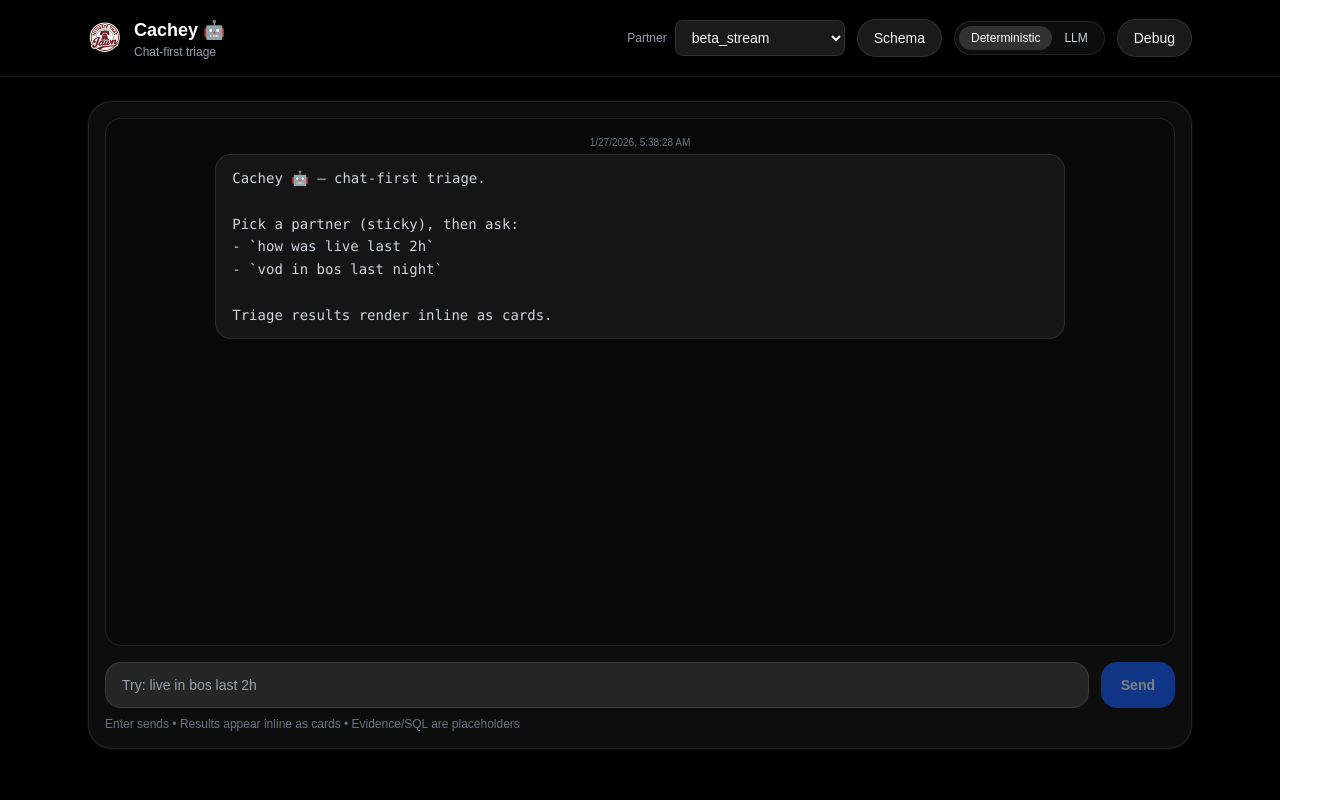
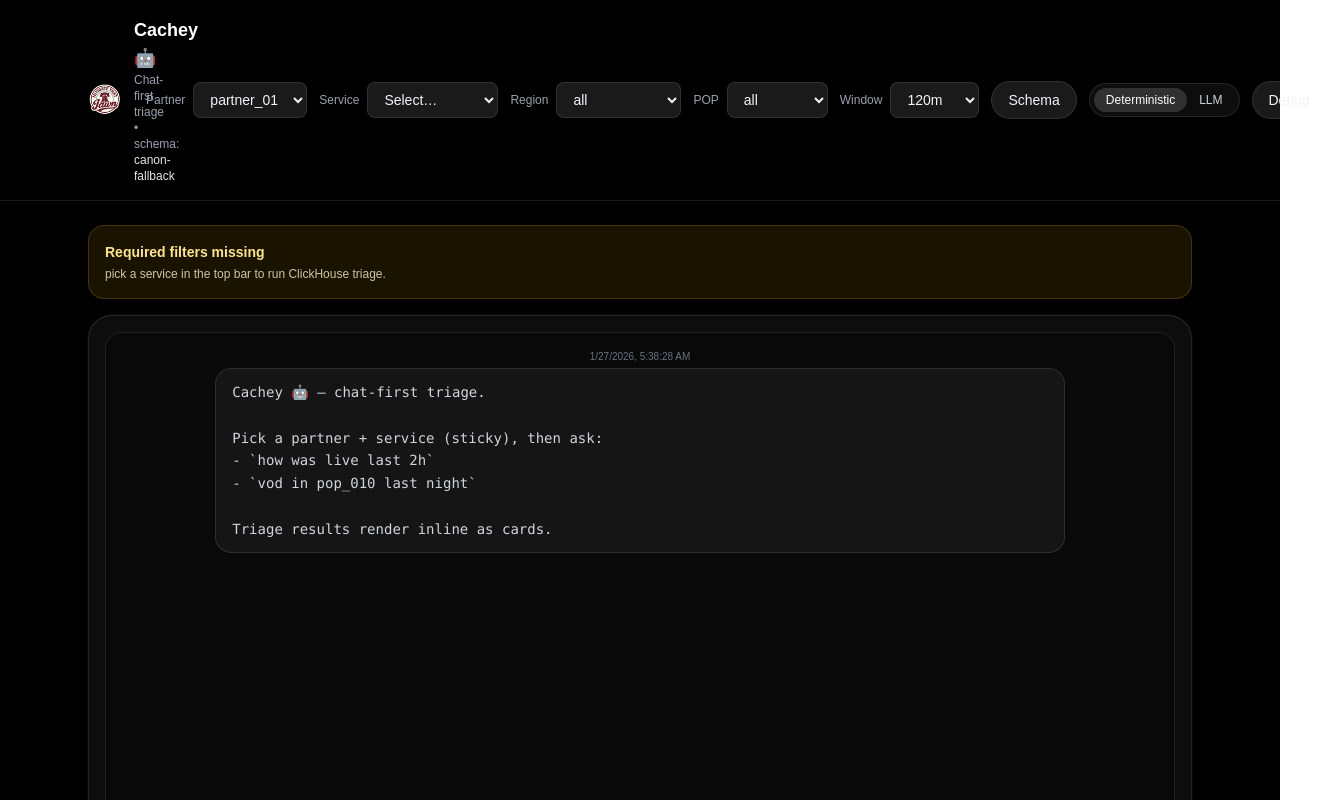
Before and after one commit to kganigap-291992/cdn-triage-bot, a Next.js app in the folder ui/: page / in a window 1280 px wide. Shown: the top 800 px of the page, 1327 px wide, since content can reach past the window. Built offline with nearby package versions, Linux system fonts and the light colour scheme.

Commit message:
fix(ui): canon partners + service required + schema-driven filters + TTL persistence

```diff
--- a/ui/app/api/schema/route.ts
+++ b/ui/app/api/schema/route.ts
@@ -1,5 +1,6 @@
 // ui/app/api/schema/route.ts
 import { NextResponse } from "next/server";
+import { CANON } from "@/lib/schema/canonical";
 
 export const runtime = "nodejs";
 
@@ -31,7 +32,7 @@ export async function GET() {
       const resp = await fetch(url, {
         method: "GET",
         headers: {
-          "Accept": "application/json",
+          Accept: "application/json",
           "X-CACHEY-KEY": proxyKey,
         },
       });
@@ -39,9 +40,7 @@ export async function GET() {
       if (!resp.ok) {
         const text = await resp.text().catch(() => "");
         throw new Error(
-          `Proxy schema failed (${resp.status} ${resp.statusText})${
-            text ? `: ${text}` : ""
-          }`
+          `Proxy schema failed (${resp.status} ${resp.statusText})${text ? `: ${text}` : ""}`
         );
       }
 
@@ -58,30 +57,23 @@ export async function GET() {
       });
     } catch (err) {
       console.error("Schema proxy error:", err);
-      // fall through to static fallback
+      // fall through to canonical fallback
     }
   }
 
-  // ✅ Static fallback (Phase 1 / local mode)
+  // ✅ Static fallback (Phase 1 / local mode) — CANON is the single source of truth
   const schema = {
-    partners: [
-      "partner_01",
-      "partner_02",
-      "partner_03",
-      "partner_04",
-      "partner_05",
-      "partner_06",
-    ],
-    services: ["live", "vod"],
-    regions: ["us", "eu", "apac"],
-    pops: ["lax", "sjc", "iad", "cdg"],
-    contentTypes: ["manifest", "segment", "api"],
-    uaFamilies: ["web", "mobile", "stb", "smart_tv", "console"],
+    partners: [...CANON.partners],
+    services: [...CANON.services],
+    regions: [...CANON.regions],
+    pops: [...CANON.pops],
+    contentTypes: [...CANON.contentTypes],
+    uaFamilies: [...CANON.uaFamilies],
   };
 
   return NextResponse.json({
     ok: true,
     schema,
-    source: "static-fallback",
+    source: "canon-fallback",
   });
 }
--- a/ui/app/page.tsx
+++ b/ui/app/page.tsx
@@ -3,6 +3,7 @@
 import React, { useEffect, useMemo, useRef, useState } from "react";
 import Image from "next/image";
 import type { TriageResponse } from "@/lib/triage/contracts";
+import { CANON } from "@/lib/schema/canonical";
 
 // ------------------------------------------------------------
 // Home page (/) — Chat-first, dark theme, ClickHouse-first
@@ -12,17 +13,16 @@ import type { TriageResponse } from "@/lib/triage/contracts";
 // ------------------------------------------------------------
 
 const LOGO_SRC = "/cachey-logo.png";
-const PARTNER_KEY = "cdn-triage-partner-v1";
-
-const PARTNER_OPTIONS = [
-  "acme_media",
-  "beta_stream",
-  "charlie_video",
-  "delta_tv",
-  "echo_entertainment",
-] as const;
-
-type Partner = (typeof PARTNER_OPTIONS)[number];
+
+// Sticky + TTL keys
+const PARTNER_KEY = "cachey:partner";
+const FILTERS_KEY = "cachey:filters";
+const FILTERS_TTL_MS = 24 * 60 * 60 * 1000; // 24h
+
+const PARTNER_OPTIONS = CANON.partners;
+const SERVICE_OPTIONS = CANON.services;
+
+type Partner = (typeof CANON.partners)[number];
 type PartnerOrMissing = Partner | "";
 
 type DataSource = "clickhouse";
@@ -31,9 +31,9 @@ type ChatMode = "deterministic" | "llm";
 type TriageInputs = {
   dataSource: DataSource;
   partner: PartnerOrMissing;
-  service: string;
-  region: string;
-  pop: string;
+  service: string; // required (never "all")
+  region: string; // "all" | canon region
+  pop: string; // "all" | canon pop
   windowMinutes: number;
 };
 
@@ -82,6 +82,15 @@ type TimeseriesData = {
   crcSeries?: string[];
 };
 
+type SchemaState = {
+  partners: string[];
+  services: string[];
+  regions: string[];
+  pops: string[];
+  contentTypes: string[];
+  uaFamilies: string[];
+};
+
 function nowIso() {
   return new Date().toISOString();
 }
@@ -96,6 +105,11 @@ function safeGetLS(key: string) {
 function safeSetLS(key: string, val: string) {
   try {
     localStorage.setItem(key, val);
+  } catch {}
+}
+function safeDelLS(key: string) {
+  try {
+    localStorage.removeItem(key);
   } catch {}
 }
 
@@ -394,7 +408,6 @@ function StackedBarTimeseries({
             setDrag({ active: false, x0: 0, x1: 0 });
           }}
         >
-          {/* Axis labels */}
           <text
             x={padLeft - 38}
             y={padTop + plotH / 2}
@@ -414,7 +427,6 @@ function StackedBarTimeseries({
             Time (UTC, {bucketLabel(bucketSeconds)} buckets)
           </text>
 
-          {/* Grid + y ticks */}
           {tickVals.map((v, idx) => {
             const t = v / maxTotal;
             const y = padTop + (1 - t) * plotH;
@@ -441,7 +453,6 @@ function StackedBarTimeseries({
             );
           })}
 
-          {/* Bars */}
           {points.map((p, i) => {
             const x = padLeft + i * (barW + gap);
             const m = getMap(p) || {};
@@ -471,7 +482,6 @@ function StackedBarTimeseries({
             );
           })}
 
-          {/* X labels */}
           {points.map((p, i) => {
             const show = i % xLabelEvery === 0 || i === points.length - 1;
             if (!show) return null;
@@ -491,7 +501,6 @@ function StackedBarTimeseries({
             );
           })}
 
-          {/* Drag selection */}
           {drag.active && selectionW > 2 ? (
             <rect
               x={selectionX}
@@ -820,8 +829,8 @@ function LatencyTimeseriesLines({
 export default function Home() {
   const [mounted, setMounted] = useState(false);
 
-  // sticky partner
-  const [partner, setPartner] = useState<PartnerOrMissing>("beta_stream");
+  // sticky partner (DB IDs only)
+  const [partner, setPartner] = useState<PartnerOrMissing>("partner_01");
   function setPartnerSticky(p: string) {
     const v = String(p || "").trim();
     if (!v) return;
@@ -831,12 +840,23 @@ export default function Home() {
     }
   }
 
-  // chat mode
+  // chat mode (keep existing behavior)
   const [chatMode, setChatMode] = useState<ChatMode>("deterministic");
 
   // UI state
   const [isLoading, setIsLoading] = useState(false);
   const [schemaOpen, setSchemaOpen] = useState(false);
+
+  // Schema state (loaded once on mount)
+  const [schemaState, setSchemaState] = useState<SchemaState>({
+    partners: [...CANON.partners],
+    services: [...CANON.services],
+    regions: [...CANON.regions],
+    pops: [...CANON.pops],
+    contentTypes: [...CANON.contentTypes],
+    uaFamilies: [...CANON.uaFamilies],
+  });
+  const [schemaSource, setSchemaSource] = useState<string>("unknown");
 
   // Chat
   const [chatInput, setChatInput] = useState("");
@@ -856,20 +876,117 @@ export default function Home() {
   }>(null);
   const [rateLimitRemainingMs, setRateLimitRemainingMs] = useState<number>(0);
 
-  // current filters (kept minimal on home)
-  const [service, setService] = useState("all");
-  const [region, setRegion] = useState("all");
-  const [pop, setPop] = useState("all");
-  const [windowMinutes, setWindowMinutes] = useState(120);
+  // current filters (home)
+  // IMPORTANT: service is required => initial ""
+  const [service, setService] = useState<string>("");
+  const [region, setRegion] = useState<string>("all");
+  const [pop, setPop] = useState<string>("all");
+  const [windowMinutes, setWindowMinutes] = useState<number>(120);
 
   useEffect(() => setMounted(true), []);
 
+  // TTL helpers for filter persistence
+  function loadFiltersFromTTL() {
+    const raw = safeGetLS(FILTERS_KEY);
+    if (!raw) return null;
+    try {
+      const parsed = JSON.parse(raw);
+      const expiresAt = Number(parsed?.expiresAt ?? 0);
+      if (!Number.isFinite(expiresAt) || expiresAt <= Date.now()) {
+        safeDelLS(FILTERS_KEY);
+        return null;
+      }
+      return parsed?.value ?? null;
+    } catch {
+      safeDelLS(FILTERS_KEY);
+      return null;
+    }
+  }
+  function saveFiltersToTTL(next: {
+    partner: string;
+    service: string;
+    region: string;
+    pop: string;
+    windowMinutes: number;
+    chatMode: ChatMode;
+  }) {
+    safeSetLS(
+      FILTERS_KEY,
+      JSON.stringify({
+        expiresAt: Date.now() + FILTERS_TTL_MS,
+        value: next,
+      })
+    );
+  }
+
+  // Load sticky partner + TTL filters on mount
   useEffect(() => {
     if (!mounted) return;
-    const saved = safeGetLS(PARTNER_KEY);
-    if (saved && (PARTNER_OPTIONS as readonly string[]).includes(saved)) {
-      setPartner(saved as Partner);
+
+    const savedPartner = safeGetLS(PARTNER_KEY);
+    if (savedPartner && (PARTNER_OPTIONS as readonly string[]).includes(savedPartner)) {
+      setPartner(savedPartner as Partner);
     }
+
+    const ttl = loadFiltersFromTTL();
+    if (ttl) {
+      const p = String(ttl.partner || "").trim();
+      if (p && (PARTNER_OPTIONS as readonly string[]).includes(p)) setPartner(p as Partner);
+
+      const s = String(ttl.service || "").trim();
+      if (s && (SERVICE_OPTIONS as readonly string[]).includes(s)) setService(s);
+
+      const r = String(ttl.region || "all").trim();
+      setRegion(r || "all");
+
+      const pp = String(ttl.pop || "all").trim();
+      setPop(pp || "all");
+
+      const w = Number(ttl.windowMinutes ?? 120);
+      if (Number.isFinite(w) && w > 0) setWindowMinutes(w);
+
+      const cm = String(ttl.chatMode || "").trim();
+      if (cm === "deterministic" || cm === "llm") setChatMode(cm);
+    }
+  }, [mounted]);
+
+  // Persist TTL whenever filters change (after mount)
+  useEffect(() => {
+    if (!mounted) return;
+    saveFiltersToTTL({
+      partner: partner || "",
+      service: service || "",
+      region,
+      pop,
+      windowMinutes,
+      chatMode,
+    });
+    // eslint-disable-next-line react-hooks/exhaustive-deps
+  }, [mounted, partner, service, region, pop, windowMinutes, chatMode]);
+
+  // Load schema once on mount (drives dropdowns)
+  useEffect(() => {
+    if (!mounted) return;
+    (async () => {
+      try {
+        const resp = await fetch("/api/schema");
+        const json = await resp.json().catch(() => null);
+        if (!resp.ok || !json?.ok || !json?.schema) return;
+
+        const s = json.schema as SchemaState;
+        setSchemaState({
+          partners: Array.isArray(s.partners) ? s.partners.map(String) : [...CANON.partners],
+          services: Array.isArray(s.services) ? s.services.map(String) : [...CANON.services],
+          regions: Array.isArray(s.regions) ? s.regions.map(String) : [...CANON.regions],
+          pops: Array.isArray(s.pops) ? s.pops.map(String) : [...CANON.pops],
+          contentTypes: Array.isArray(s.contentTypes) ? s.contentTypes.map(String) : [...CANON.contentTypes],
+          uaFamilies: Array.isArray(s.uaFamilies) ? s.uaFamilies.map(String) : [...CANON.uaFamilies],
+        });
+        setSchemaSource(String(json.source || "unknown"));
+      } catch {
+        // keep CANON defaults
+      }
+    })();
   }, [mounted]);
 
   function clearRateLimit() {
@@ -906,9 +1023,9 @@ export default function Home() {
         ts: nowIso(),
         text:
           "Cachey 🤖 — chat-first triage.\n\n" +
-          "Pick a partner (sticky), then ask:\n" +
+          "Pick a partner + service (sticky), then ask:\n" +
           "- `how was live last 2h`\n" +
-          "- `vod in bos last night`\n\n" +
+          "- `vod in pop_010 last night`\n\n" +
           "Triage results render inline as cards.",
       },
     ]);
@@ -926,33 +1043,20 @@ export default function Home() {
     }
   }, [chatMessages]);
 
-  // Derive available regions/pops from last triage card (if any)
-  const lastMetricsJson = useMemo(() => {
-    const lastTriage = [...chatMessages].reverse().find((m) => m.type === "triage") as
-      | ChatTriage
-      | undefined;
-    return lastTriage?.run?.metricsJson || null;
-  }, [chatMessages]);
-
+  // Dropdown options are schema-driven (NOT triage-driven)
   const availableRegions: string[] = useMemo(() => {
-    const arr = lastMetricsJson?.available?.regions;
-    const list = Array.isArray(arr) ? arr : [];
-    const cleaned = list
-      .map((x: any) => String(x ?? "").trim().toLowerCase())
-      .filter(Boolean);
-    const uniq = Array.from(new Set(cleaned)).sort((a, b) => a.localeCompare(b));
+    const uniq = Array.from(
+      new Set((schemaState.regions || []).map((x) => String(x || "").trim()).filter(Boolean))
+    ).sort((a, b) => a.localeCompare(b));
     return ["all", ...uniq];
-  }, [lastMetricsJson]);
+  }, [schemaState.regions]);
 
   const availablePops: string[] = useMemo(() => {
-    const arr = lastMetricsJson?.available?.pops;
-    const list = Array.isArray(arr) ? arr : [];
-    const cleaned = list
-      .map((x: any) => String(x ?? "").trim().toLowerCase())
-      .filter(Boolean);
-    const uniq = Array.from(new Set(cleaned)).sort((a, b) => a.localeCompare(b));
+    const uniq = Array.from(
+      new Set((schemaState.pops || []).map((x) => String(x || "").trim()).filter(Boolean))
+    ).sort((a, b) => a.localeCompare(b));
     return ["all", ...uniq];
-  }, [lastMetricsJson]);
+  }, [schemaState.pops]);
 
   // Parse metricsJson.timeseries into TimeseriesData
   function parseTimeseries(metricsJson: any): TimeseriesData | null {
@@ -1001,20 +1105,12 @@ export default function Home() {
 
     const data = (await response.json().catch(() => null)) as TriageResponse | null;
 
-    // HTTP-level failure: try to surface API error if it's the error-shape
     if (!response.ok) {
-      const msg =
-        data && !data.ok ? data.error : `Triage failed (HTTP ${response.status})`;
+      const msg = data && !data.ok ? data.error : `Triage failed (HTTP ${response.status})`;
       throw new Error(msg);
     }
-
-    if (!data) {
-      throw new Error("Triage failed (empty response)");
-    }
-
-    if (!data.ok) {
-      throw new Error(data.error);
-    }
+    if (!data) throw new Error("Triage failed (empty response)");
+    if (!data.ok) throw new Error(data.error);
 
     return {
       summaryText: data.summaryText ?? data.summary ?? "",
@@ -1022,7 +1118,7 @@ export default function Home() {
     };
   }
 
-  // /api/chat call
+  // /api/chat call (kept)
   async function callChatApi(userText: string) {
     const wireMsgs = chatMessages
       .filter((m): m is ChatText => m.type === "text")
@@ -1098,8 +1194,20 @@ export default function Home() {
       setChatMessages((prev) => [...prev, userMsg]);
     }
 
+    // Partner required
     if (!partner) {
       addText("assistant", `Pick a partner first. (${PARTNER_OPTIONS.join(", ")})`);
+      setTyping(false);
+      setIsLoading(false);
+      return;
+    }
+
+    // Service required (NEW)
+    if (!service) {
+      addText(
+        "assistant",
+        `Pick a service first. (${SERVICE_OPTIONS.join(", ")})`
+      );
       setTyping(false);
       setIsLoading(false);
       return;
@@ -1142,7 +1250,11 @@ export default function Home() {
       const nextPop = String(out?.popHint ?? pop);
       const nextWindow = Number(out?.windowHint ?? windowMinutes);
 
-      if (out?.serviceHint) setService(nextService);
+      // Only accept service hints that are canonical
+      if (out?.serviceHint && (SERVICE_OPTIONS as readonly string[]).includes(nextService)) {
+        setService(nextService);
+      }
+
       if (out?.regionHint) setRegion(nextRegion);
       if (out?.popHint) setPop(nextPop);
       if (Number.isFinite(nextWindow) && nextWindow > 0) setWindowMinutes(nextWindow);
@@ -1194,7 +1306,7 @@ export default function Home() {
       const msg = e?.message || "Chat/Triage failed";
       addText(
         "assistant",
-        `Chat failed: ${msg}\n\nIf LLM is down, switch to Deterministic and run:\n- \`live in usw2 at sjc last 2h\`\n- \`service=vod win=720\``
+        `Chat failed: ${msg}\n\nIf LLM is down, switch to Deterministic and run:\n- \`live region=us-east pop=pop_003 last 2h\`\n- \`service=vod win=720\``
       );
     } finally {
       setTyping(false);
@@ -1252,6 +1364,11 @@ export default function Home() {
             <div className="text-sm font-semibold text-gray-100 truncate">
               partner={run.inputs.partner} • svc={run.inputs.service} • region={run.inputs.region} • pop={run.inputs.pop} • win={run.inputs.windowMinutes}m
             </div>
+            {ts?.startTs && ts?.endTs ? (
+              <div className="text-[11px] text-gray-500 mt-1">
+                actual window: {formatUtcYmdHm(ts.startTs)} → {formatUtcYmdHm(ts.endTs)} UTC
+              </div>
+            ) : null}
           </div>
           <div className="text-xs text-gray-500">/api/triage</div>
         </div>
@@ -1326,7 +1443,6 @@ export default function Home() {
           </div>
         </details>
 
-        {/* local CSS for triage card entrance */}
         <style jsx>{`
           .triage-enter {
             animation: triageIn 220ms ease-out;
@@ -1347,6 +1463,7 @@ export default function Home() {
   }
 
   const partnerMissing = !partner;
+  const serviceMissing = !service;
 
   return (
     <main className="min-h-screen bg-black text-gray-100">
@@ -1364,7 +1481,9 @@ export default function Home() {
             <div className="font-semibold text-lg text-white">
               Cachey <span className="text-gray-400">🤖</span>
             </div>
-            <div className="text-xs text-gray-400">Chat-first triage</div>
+            <div className="text-xs text-gray-400">
+              Chat-first triage • schema: <span className="text-gray-200">{schemaSource}</span>
+            </div>
           </div>
 
           <div className="ml-auto flex items-center gap-3">
@@ -1380,6 +1499,77 @@ export default function Home() {
                 {PARTNER_OPTIONS.map((p) => (
                   <option key={p} value={p} className="bg-black">
                     {p}
+                  </option>
+                ))}
+              </select>
+            </div>
+
+            {/* Service selector (REQUIRED) */}
+            <div className="flex items-center gap-2">
+              <div className="text-xs text-gray-400">Service</div>
+              <select
+                className="rounded-lg border border-white/10 bg-white/10 text-gray-100 px-3 py-2 text-sm outline-none focus:ring-2 focus:ring-blue-500/40"
+                value={service}
+                onChange={(e) => setService(String(e.target.value || ""))}
+                disabled={!mounted}
+              >
+                <option value="" className="bg-black">
+                  Select…
+                </option>
+                {SERVICE_OPTIONS.map((s) => (
+                  <option key={s} value={s} className="bg-black">
+                    {s}
+                  </option>
+                ))}
+              </select>
+            </div>
+
+            {/* Region selector */}
+            <div className="flex items-center gap-2">
+              <div className="text-xs text-gray-400">Region</div>
+              <select
+                className="rounded-lg border border-white/10 bg-white/10 text-gray-100 px-3 py-2 text-sm outline-none focus:ring-2 focus:ring-blue-500/40"
+                value={region}
+                onChange={(e) => setRegion(String(e.target.value || "all"))}
+                disabled={!mounted}
+              >
+                {availableRegions.map((r) => (
+                  <option key={r} value={r} className="bg-black">
+                    {r}
+                  </option>
+                ))}
+              </select>
+            </div>
+
+            {/* POP selector */}
+            <div className="flex items-center gap-2">
+              <div className="text-xs text-gray-400">POP</div>
+              <select
+                className="rounded-lg border border-white/10 bg-white/10 text-gray-100 px-3 py-2 text-sm outline-none focus:ring-2 focus:ring-blue-500/40"
+                value={pop}
+                onChange={(e) => setPop(String(e.target.value || "all"))}
+                disabled={!mounted}
+              >
+                {availablePops.map((p) => (
+                  <option key={p} value={p} className="bg-black">
+                    {p}
+                  </option>
+                ))}
+              </select>
+            </div>
+
+            {/* Window selector */}
+            <div className="flex items-center gap-2">
+              <div className="text-xs text-gray-400">Window</div>
+              <select
+                className="rounded-lg border border-white/10 bg-white/10 text-gray-100 px-3 py-2 text-sm outline-none focus:ring-2 focus:ring-blue-500/40"
+                value={String(windowMinutes)}
+                onChange={(e) => setWindowMinutes(Number(e.target.value))}
+                disabled={!mounted}
+              >
+                {[30, 60, 120, 360, 720, 1440].map((m) => (
+                  <option key={m} value={String(m)} className="bg-black">
+                    {m}m
                   </option>
                 ))}
               </select>
@@ -1437,14 +1627,17 @@ export default function Home() {
 
       {/* Body */}
       <div className="mx-auto max-w-6xl px-6 py-6">
-        {/* Partner missing banner */}
-        {partnerMissing ? (
+        {/* Partner/service missing banner */}
+        {partnerMissing || serviceMissing ? (
           <div className="mb-4 rounded-2xl border border-amber-400/20 bg-amber-400/10 p-4">
             <div className="text-sm font-semibold text-amber-200">
-              Partner required
+              Required filters missing
             </div>
             <div className="text-xs text-amber-100/80 mt-1">
-              Pick a partner in the top bar to run ClickHouse triage.
+              {partnerMissing ? "Pick a partner" : null}
+              {partnerMissing && serviceMissing ? " and " : null}
+              {serviceMissing ? "pick a service" : null}
+              {" "}in the top bar to run ClickHouse triage.
             </div>
           </div>
         ) : null}
@@ -1460,11 +1653,7 @@ export default function Home() {
                 const isUser = m.role === "user";
                 const isSystem = m.role === "system";
 
-                // bubble widths: assistant wider than user
-                const bubbleMax =
-                  isUser ? "max-w-[70%]" : "max-w-[82%]";
-
-                // alignment: assistant left, user right. system centered
+                const bubbleMax = isUser ? "max-w-[70%]" : "max-w-[82%]";
                 const rowAlign = isSystem
                   ? "justify-center"
                   : isUser
@@ -1480,7 +1669,6 @@ export default function Home() {
                 return (
                   <div key={m.id} className={`flex ${rowAlign}`}>
                     <div className={`${bubbleMax} w-full`}>
-                      {/* tiny timestamp only (no User:/Assistant:) */}
                       <div
                         className={`text-[10px] text-gray-500 mb-1 ${
                           isSystem ? "text-center" : isUser ? "text-right" : "text-left"
@@ -1490,14 +1678,11 @@ export default function Home() {
                       </div>
 
                       {m.type === "text" ? (
-                        <div
-                          className={`rounded-2xl border ${bubbleStyle} px-4 py-3`}
-                        >
+                        <div className={`rounded-2xl border ${bubbleStyle} px-4 py-3`}>
                           <pre className="whitespace-pre-wrap text-sm leading-relaxed">
                             {m.text}
                           </pre>
 
-                          {/* inline rate-limit banner under assistant bubble */}
                           {rateLimit && m.id === rateLimit.msgId ? (
                             <div className="mt-3 rounded-xl border border-white/10 bg-black/20 px-3 py-2">
                               <div className="text-xs text-gray-200">
@@ -1546,7 +1731,6 @@ export default function Home() {
                 );
               })}
 
-              {/* typing indicator bubble (assistant, left) */}
               {typing ? (
                 <div className="flex justify-start">
                   <div className="max-w-[82%] w-full">
@@ -1573,7 +1757,7 @@ export default function Home() {
                   handleSend();
                 }
               }}
-              placeholder="Try: live in bos last 2h"
+              placeholder="Try: how was live last 2h"
               className="flex-1 rounded-2xl border border-white/10 bg-white/10 px-4 py-3 text-sm text-white placeholder-gray-400 outline-none focus:ring-2 focus:ring-blue-500/40"
               disabled={isLoading}
             />
@@ -1612,12 +1796,10 @@ export default function Home() {
             </div>
 
             <div className="mt-4 rounded-2xl border border-white/10 bg-white/5 p-4 text-sm text-gray-200">
-              <div className="text-xs text-gray-400 mb-2">Coming soon</div>
-              <ul className="list-disc ml-5 space-y-1 text-gray-200/90">
-                <li>Partner + service/region/pop definitions</li>
-                <li>CRC glossary shortcuts</li>
-                <li>Example prompts + filter syntax</li>
-              </ul>
+              <div className="text-xs text-gray-400 mb-2">Current schema</div>
+              <pre className="whitespace-pre-wrap text-xs text-gray-200/90">
+                {JSON.stringify(schemaState, null, 2)}
+              </pre>
             </div>
           </div>
         </div>
```
